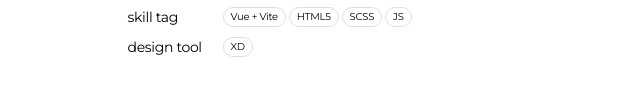
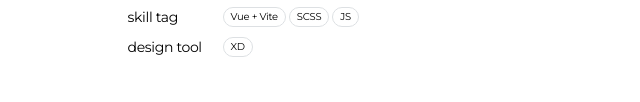
Before and after one commit to sinbhs/portfolio_2025, a website: page html/experience/experience_09_appilogue.html in a window 1280 px wide. Shown: the part 698-800 px from the top of the page, 26-666 px from the left. Drawn offline with Linux system fonts and the light colour scheme; files whose address does not match are found by name; a web font is replaced by a local one.

Commit message:
commit changes

```diff
--- a/assets/js/front.ui.js
+++ b/assets/js/front.ui.js
@@ -451,7 +451,7 @@ portfolioPub.front = portfolioPub.front || (function () {
         setTableCaption();
         breakpointChangeInit();
         setGoTop();
-        //setBgChange();
+        //setBgChange(); 스타일 적용 x
         setWorkHoverCursor();
         revealIntersectionObserve();
         smoothScroll();
--- a/html/experience/experience_09_appilogue.html
+++ b/html/experience/experience_09_appilogue.html
@@ -131,7 +131,6 @@
                                         <td>
                                             <div class="tag-wrap">
                                                 <span class="tag"><span class="text">Vue + Vite</span></span>
-                                                <span class="tag"><span class="text">HTML5</span></span>
                                                 <span class="tag"><span class="text">SCSS</span></span>
                                                 <span class="tag"><span class="text">JS</span></span>
                                             </div>
```
